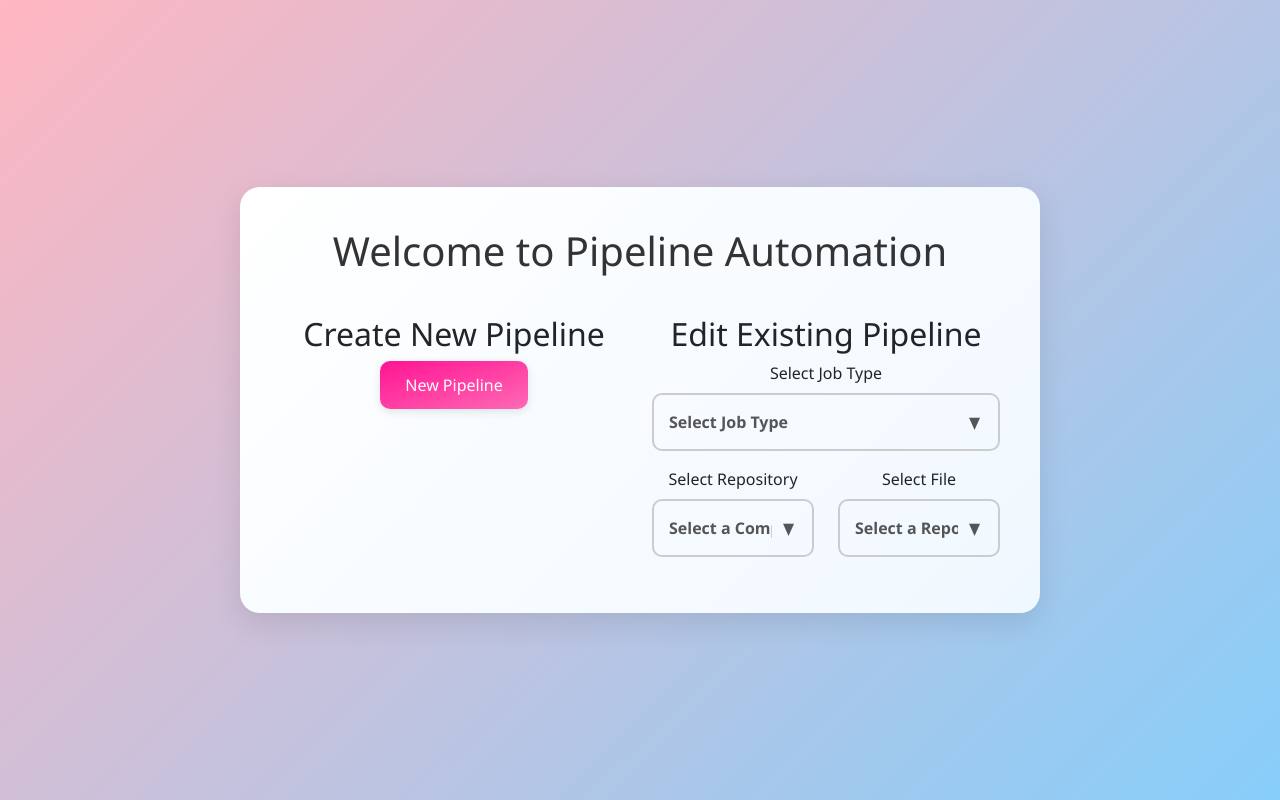
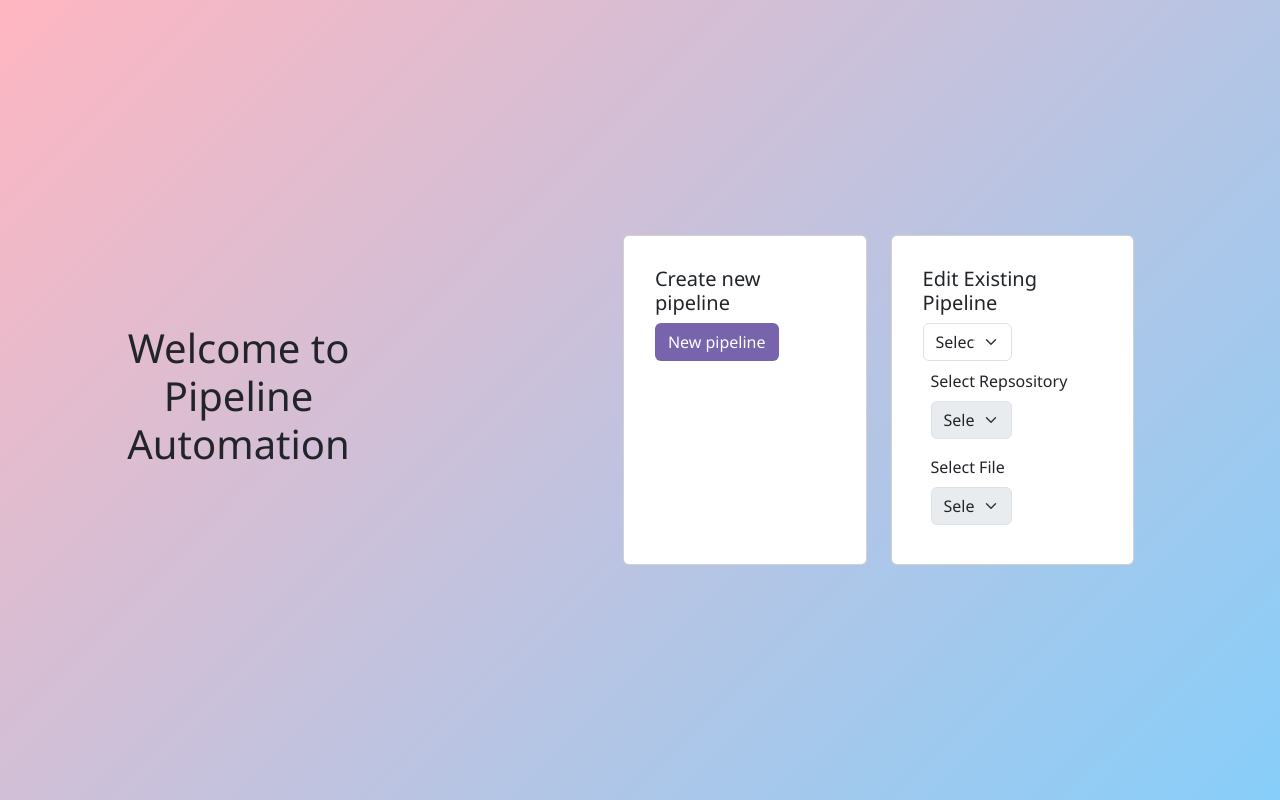
Before and after one commit to SM-Training/pipeline-automate-python, a Flask app: page / in a window 1280 px wide. Run offline with Flask 3, Linux system fonts and the light colour scheme; the visitor is signed in with stand-in values (Sample User, id 1); data that the repository does not hold is empty; some libraries are stand-ins or nearby versions.

Commit message:
Templates updated

```diff
--- a/templates/base.html
+++ b/templates/base.html
@@ -90,50 +90,52 @@
 </head>
 
 <body>
-    <div class="container">
-        <h1>Welcome to Pipeline Automation</h1>
-        <div class="row">
-            <div class="col-12 col-md-6 text-center">
-                <h2>Create New Pipeline</h2>
-                <a class="btn btn-primary" href="/create">New Pipeline</a>
+  <!-- <div class="container"> -->
+  <h1 class="text-center p-5">Welcome to Pipeline Automation</h1>
+  <div class="container-fluid py-4 card-pipeline">
+    <div class="row gy-5 justify-content-center">
+      <div class="col-sm col-md-6 col-lg-4">
+                  <div class="card h-100 service" style="padding: 15px;">
+                      <i class='fas fa-balance-scale-left serviceicon'></i>
+        <!-- <img src="assets/images/portfolio.png" class="mx-3 my-3" alt="..." height="50px" width="50px"> -->
+        <div class="card-body">
+        <h5 class="card-title">Create new pipeline</h5>
+        <a class="btn" href="/create" style="background: #7863AD;color:white;">New pipeline</a>
         </div>
-            <div class="col-12 col-md-6 text-center">
-                <h2>Edit Existing Pipeline</h2>
-                <form id="pipelineForm">
-                    <div class="mb-3">
-                        <label for="companySelect" class="form-label">Select Job Type</label>
-                        <div class="styled-select">
-                            <select id="companySelect" name="company_name">
-                                <option value="">Select Job Type</option>
+      </div>
+      </div>
+      <div class="col-sm col-md-6 col-lg-4">
+                  <div class="card h-100 service" style="padding: 15px;">
+                      <i class='fas fa-book serviceicon'></i>
+        <div class="card-body">
+        <h5 class="card-title">Edit Existing Pipeline</h5>
+        <form id="companyForm">
+          <select class="form-select" id="companySelect" name="company_name" style="width: 50%;">
+            <option value="">Select Job_type</option>
             {% for company in company_names %}
             <option value="{{ company }}">{{ company }}</option>
             {% endfor %}
           </select>
+
+          </form>
+          <div class="col-md-12 p-2 reposelect">
+            <form id="repoForm">
+              <label for="repoSelect" class="form-label" style="font-weight:50px;">Select Repsository</label>
+              <select class="form-select read" id="repoSelect" name="repo_name" disabled  style="width: 50%;">
+              <option value="">Select Respository</option>
+              <option value="">Select a company first</option>
+              </select>
+            </form>
           </div>
-                    </div>
-                    <div class="row">
-                        <div class="col-md-6 reposelect">
-                            <div class="mb-3">
-                                <label for="repoSelect" class="form-label">Select Repository</label>
-                                <div class="styled-select">
-                                    <select id="repoSelect" name="repo_name" disabled>
-                                        <option value="">Select a Company First</option>
-                                    </select>
-                                </div>
-                            </div>
-                        </div>
-                        <div class="col-md-6 fileselect">
-                            <div class="mb-3">
+          <div class="col-md-12 p-2 fileselect">
             <label for="fileSelect" class="form-label">Select File</label>
-                                <div class="styled-select">
-                                    <select id="fileSelect" name="file_name" disabled>
-                                        <option value="">Select a Repository First</option>
+            <select class="form-select" id="fileSelect" name="file_name" disabled  style="width: 50%;">
+            <option value="">Select a repository first</option>
             </select>
           </div>
           </div>
       </div>
       </div>
-                </form>
       </div>
     </div>
     </div>
```
Also changed, not shown: static/mystyle.css (+24 -0 lines). Lines whose indentation alone changed are shown as unchanged.
